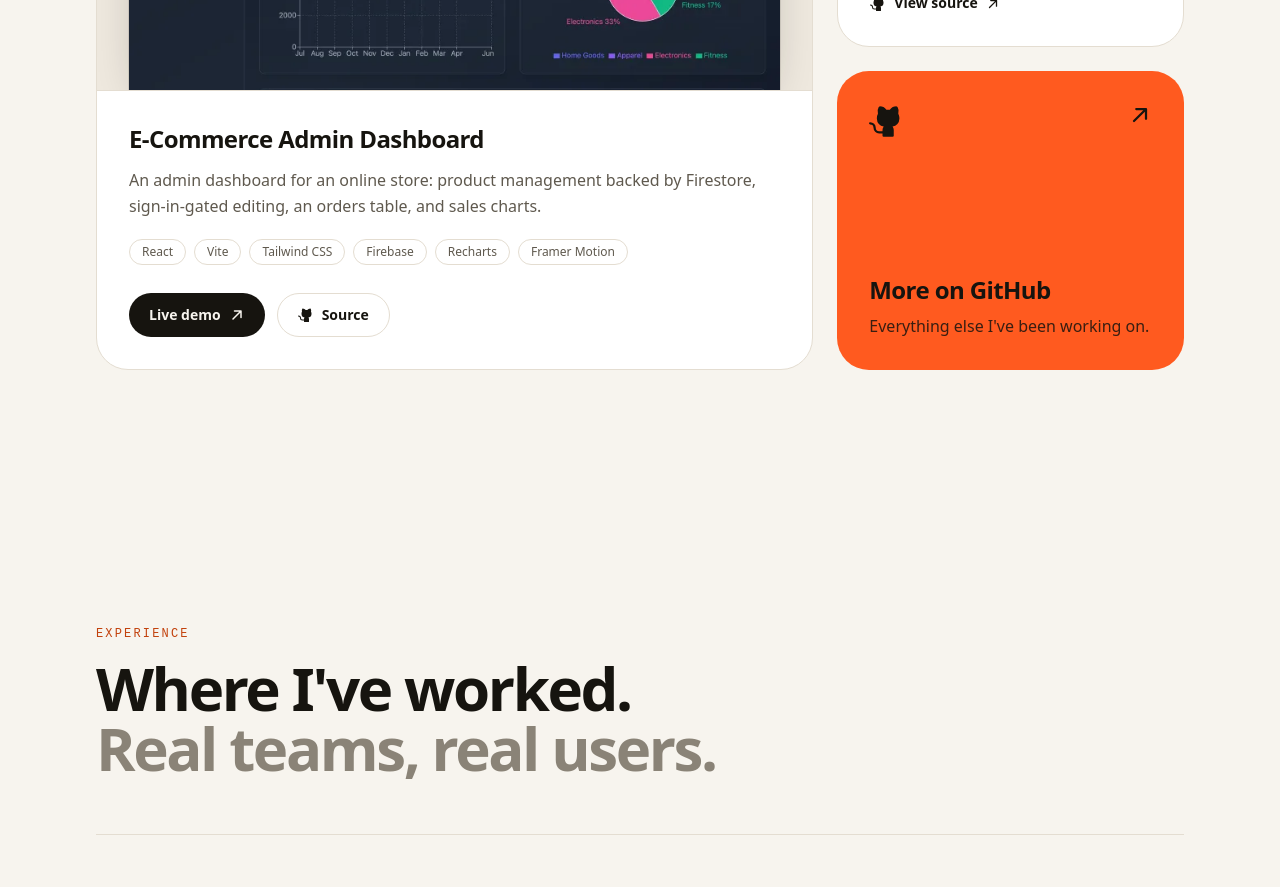
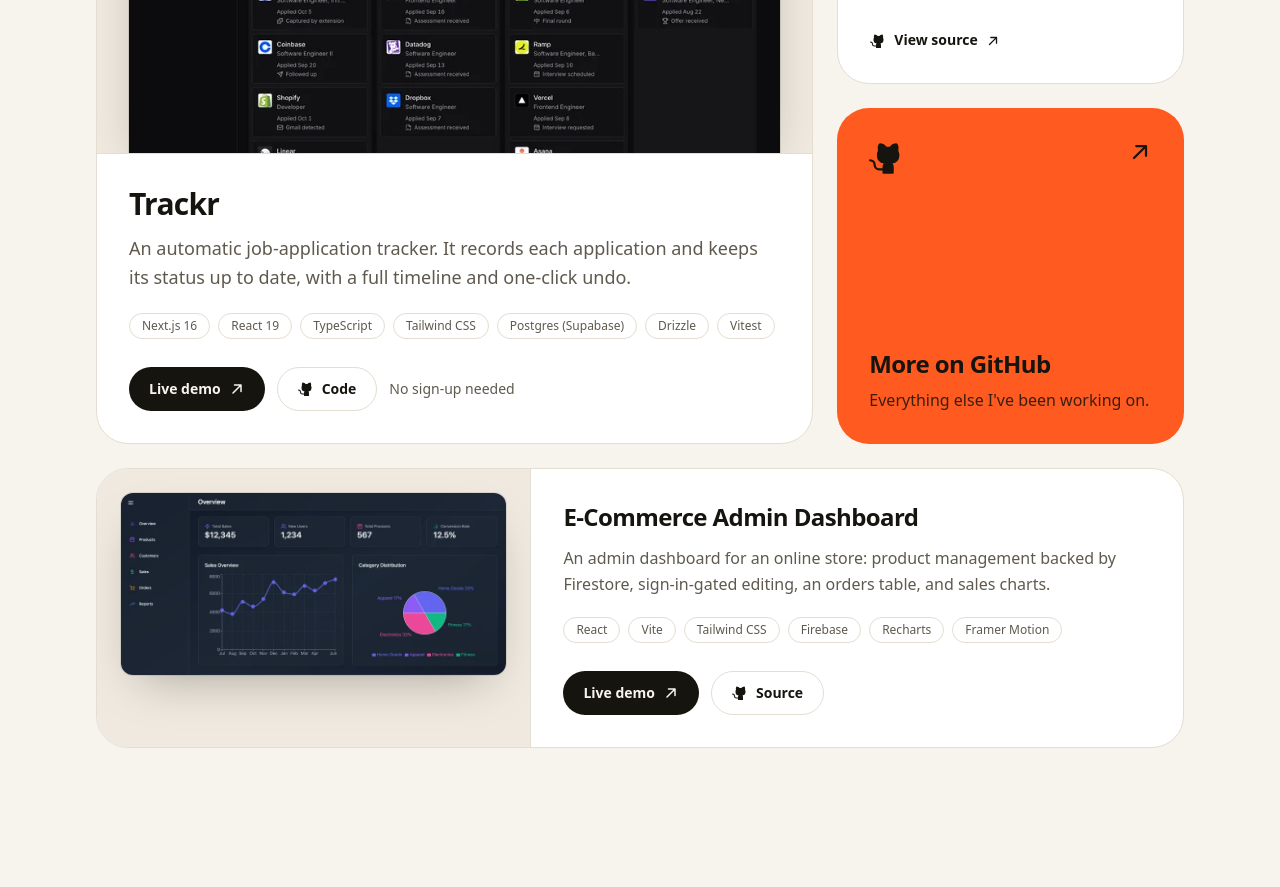
Before and after one commit to TanhimMalik/tanhim-portfolio, a React (Vite) app: page / in a window 1280 px wide. Shown: the part 2840-3727 px from the top of the page. Built offline with nearby package versions, Linux system fonts and the light colour scheme.

Commit message:
add trackr project card

```diff
--- a/src/components/Work.tsx
+++ b/src/components/Work.tsx
@@ -88,7 +88,7 @@
 }
 
 function MoreProjects() {
-  const [project] = projects
+  const [featured, compact] = projects
 
   return (
     <div className="mt-6 grid gap-6 lg:grid-cols-3">
@@ -96,37 +96,22 @@
         <article className="group flex h-full flex-col overflow-clip rounded-[2rem] border border-line bg-surface">
           <div className="overflow-clip border-b border-line bg-sunken px-5 pt-5 sm:px-8 sm:pt-8">
             <img
-              src={project.screenshot}
-              srcSet={`${project.screenshotSmall} 800w, ${project.screenshot} 1600w`}
+              src={featured.screenshot}
+              srcSet={`${featured.screenshotSmall} 800w, ${featured.screenshot} 1600w`}
               sizes="(min-width: 1024px) 655px, (min-width: 640px) calc(100vw - 128px), calc(100vw - 80px)"
               width={1600}
-              height={756}
+              height={911}
               loading="lazy"
               decoding="async"
-              alt="E-Commerce Admin Dashboard overview: sales, users, products and conversion rate cards above a sales line chart and a category pie chart."
+              alt="Trackr overview: application, interview, response-rate and offer stats above a board of job applications grouped by stage."
               className="w-full rounded-t-xl shadow-[0_20px_50px_-20px_rgba(22,20,15,0.35)] ring-1 ring-ink/10 transition duration-500 ease-out group-hover:-translate-y-1"
             />
           </div>
           <div className="flex flex-1 flex-col p-6 sm:p-8">
-            <h3 className="text-2xl font-bold tracking-tight">{project.name}</h3>
-            <p className="mt-3 leading-relaxed text-muted">{project.description}</p>
-            <ul className="mt-5 flex flex-wrap gap-2" aria-label="Built with">
-              {project.stack.map((tech) => (
-                <li key={tech} className={chip}>
-                  {tech}
-                </li>
-              ))}
-            </ul>
-            <div className="mt-auto flex flex-wrap gap-3 pt-7">
-              <a href={project.live} target="_blank" rel="noreferrer" className={buttonPrimary}>
-                Live demo
-                <ArrowUpRight weight="bold" className={`size-4 ${nudgeUpRight}`} aria-hidden />
-              </a>
-              <a href={project.source} target="_blank" rel="noreferrer" className={buttonSecondary}>
-                <GithubLogo weight="fill" className="size-4" aria-hidden />
-                Source
-              </a>
-            </div>
+            <h3 className="text-3xl font-bold tracking-tight">{featured.name}</h3>
+            <p className="mt-3 text-lg leading-relaxed text-muted">{featured.description}</p>
+            <StackChips stack={featured.stack} />
+            <ProjectLinks project={featured} />
           </div>
         </article>
       </Reveal>
@@ -170,6 +155,57 @@
           </a>
         </Reveal>
       </div>
+      <Reveal className="lg:col-span-3">
+        <article className="group grid overflow-clip rounded-[2rem] border border-line bg-surface md:grid-cols-5">
+          <div className="overflow-clip border-b border-line bg-sunken px-5 pt-5 md:col-span-2 md:border-r md:border-b-0 md:p-6">
+            <img
+              src={compact.screenshot}
+              srcSet={`${compact.screenshotSmall} 800w, ${compact.screenshot} 1600w`}
+              sizes="(min-width: 768px) 420px, calc(100vw - 80px)"
+              width={1600}
+              height={756}
+              loading="lazy"
+              decoding="async"
+              alt="E-Commerce Admin Dashboard overview: sales, users, products and conversion rate cards above a sales line chart and a category pie chart."
+              className="w-full rounded-t-xl shadow-[0_20px_50px_-20px_rgba(22,20,15,0.35)] ring-1 ring-ink/10 md:rounded-xl"
+            />
+          </div>
+          <div className="flex flex-col p-6 sm:p-8 md:col-span-3">
+            <h3 className="text-2xl font-bold tracking-tight">{compact.name}</h3>
+            <p className="mt-3 leading-relaxed text-muted">{compact.description}</p>
+            <StackChips stack={compact.stack} />
+            <ProjectLinks project={compact} />
+          </div>
+        </article>
+      </Reveal>
+    </div>
+  )
+}
+
+function StackChips({ stack }: { stack: string[] }) {
+  return (
+    <ul className="mt-5 flex flex-wrap gap-2" aria-label="Built with">
+      {stack.map((tech) => (
+        <li key={tech} className={chip}>
+          {tech}
+        </li>
+      ))}
+    </ul>
+  )
+}
+
+function ProjectLinks({ project }: { project: (typeof projects)[number] }) {
+  return (
+    <div className="mt-auto flex flex-wrap items-center gap-3 pt-7">
+      <a href={project.live} target="_blank" rel="noreferrer" className={buttonPrimary}>
+        {project.liveLabel ?? 'Live demo'}
+        <ArrowUpRight weight="bold" className={`size-4 ${nudgeUpRight}`} aria-hidden />
+      </a>
+      <a href={project.source} target="_blank" rel="noreferrer" className={buttonSecondary}>
+        <GithubLogo weight="fill" className="size-4" aria-hidden />
+        {project.sourceLabel ?? 'Source'}
+      </a>
+      {project.note && <span className="text-sm text-muted">{project.note}</span>}
     </div>
   )
 }
--- a/src/data.ts
+++ b/src/data.ts
@@ -1,6 +1,8 @@
 import soldraShot from './assets/projects/soldra-dashboard.webp'
 import soldraShotSmall from './assets/projects/soldra-dashboard-800.webp'
 import soldraMark from './assets/projects/soldra-mark.svg'
+import trackrShot from './assets/projects/trackr.webp'
+import trackrShotSmall from './assets/projects/trackr-800.webp'
 import storeAdminShot from './assets/projects/store-admin.webp'
 import storeAdminShotSmall from './assets/projects/store-admin-800.webp'
 import typescript from './assets/logos/typescript.svg'
@@ -97,6 +99,19 @@
 }
 
 export const projects = [
+  {
+    name: 'Trackr',
+    description:
+      'An automatic job-application tracker. It records each application and keeps its status up to date, with a full timeline and one-click undo.',
+    screenshot: trackrShot,
+    screenshotSmall: trackrShotSmall,
+    stack: ['Next.js 16', 'React 19', 'TypeScript', 'Tailwind CSS', 'Postgres (Supabase)', 'Drizzle', 'Vitest'],
+    live: 'https://trackr-coral-gamma.vercel.app/demo',
+    liveLabel: 'Live demo',
+    note: 'No sign-up needed',
+    source: 'https://github.com/TanhimMalik/trackr',
+    sourceLabel: 'Code',
+  },
   {
     name: 'E-Commerce Admin Dashboard',
     description:
```
Also changed, not shown: src/assets/projects/trackr-800.webp (added), src/assets/projects/trackr.webp (added).
